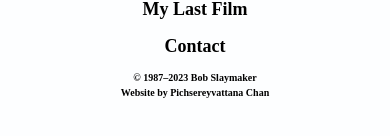
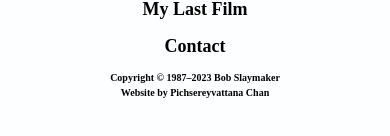
Before and after one commit to bobslaymaker/bob-slaymaker, a Next.js app: page / in a window 390 px wide. Shown: the part 506-642 px from the top of the page. Built offline with nearby package versions, Linux system fonts and the light colour scheme; a web font is replaced by a local one.

Commit message:
Copyright added to phone credit 10 25 23

```diff
--- a/src/pages/index.js
+++ b/src/pages/index.js
@@ -77,7 +77,7 @@ export default function Home() {
 
 
         <div className="goudy md:hidden text-[10px]" style={{width: "100vw"}}>
-            <p>© 1987–2023 Bob Slaymaker</p>
+            <p>Copyright © 1987–2023 Bob Slaymaker</p>
             <p>Website by Pichsereyvattana Chan</p>
         </div>
       </div>
```
